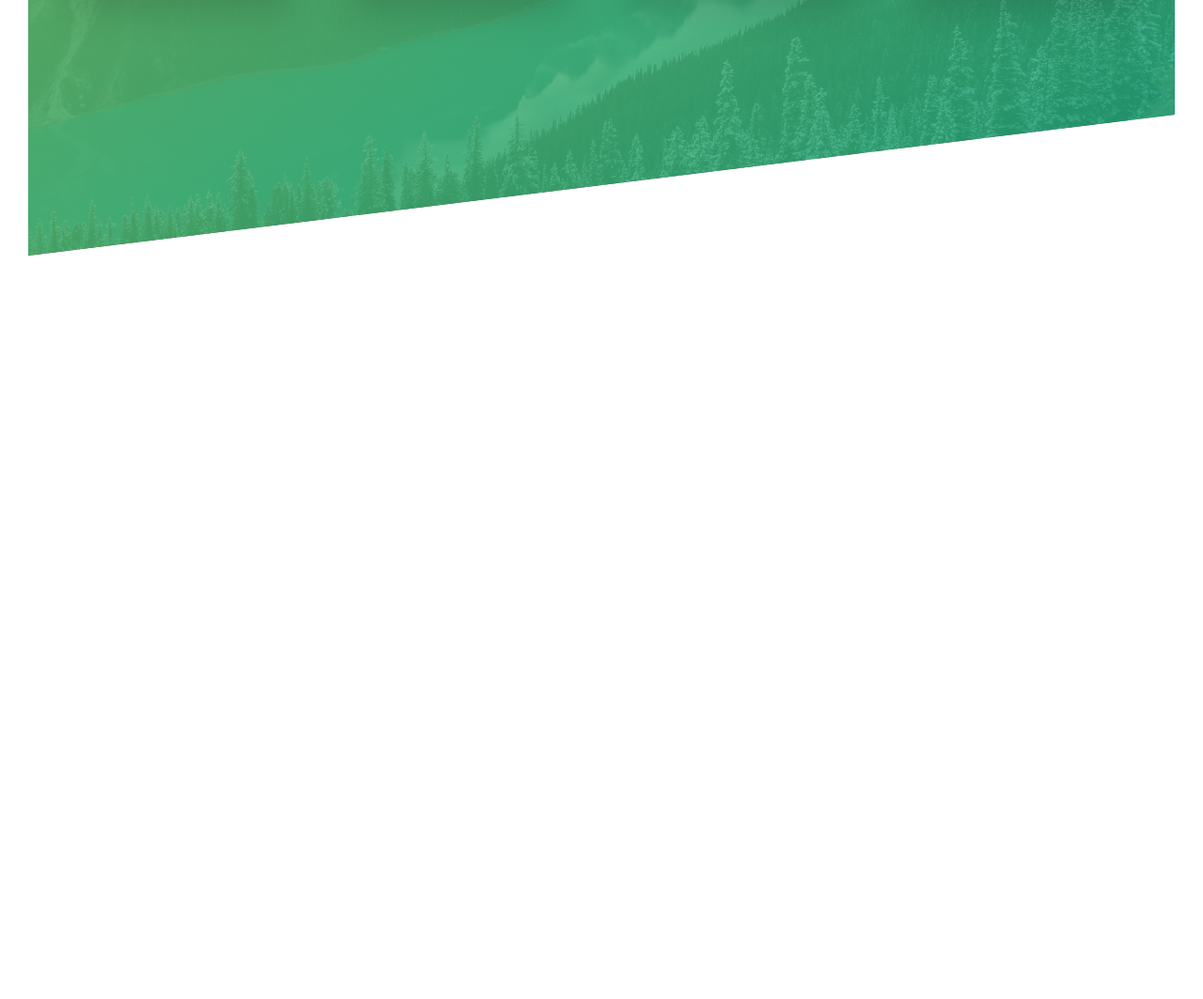
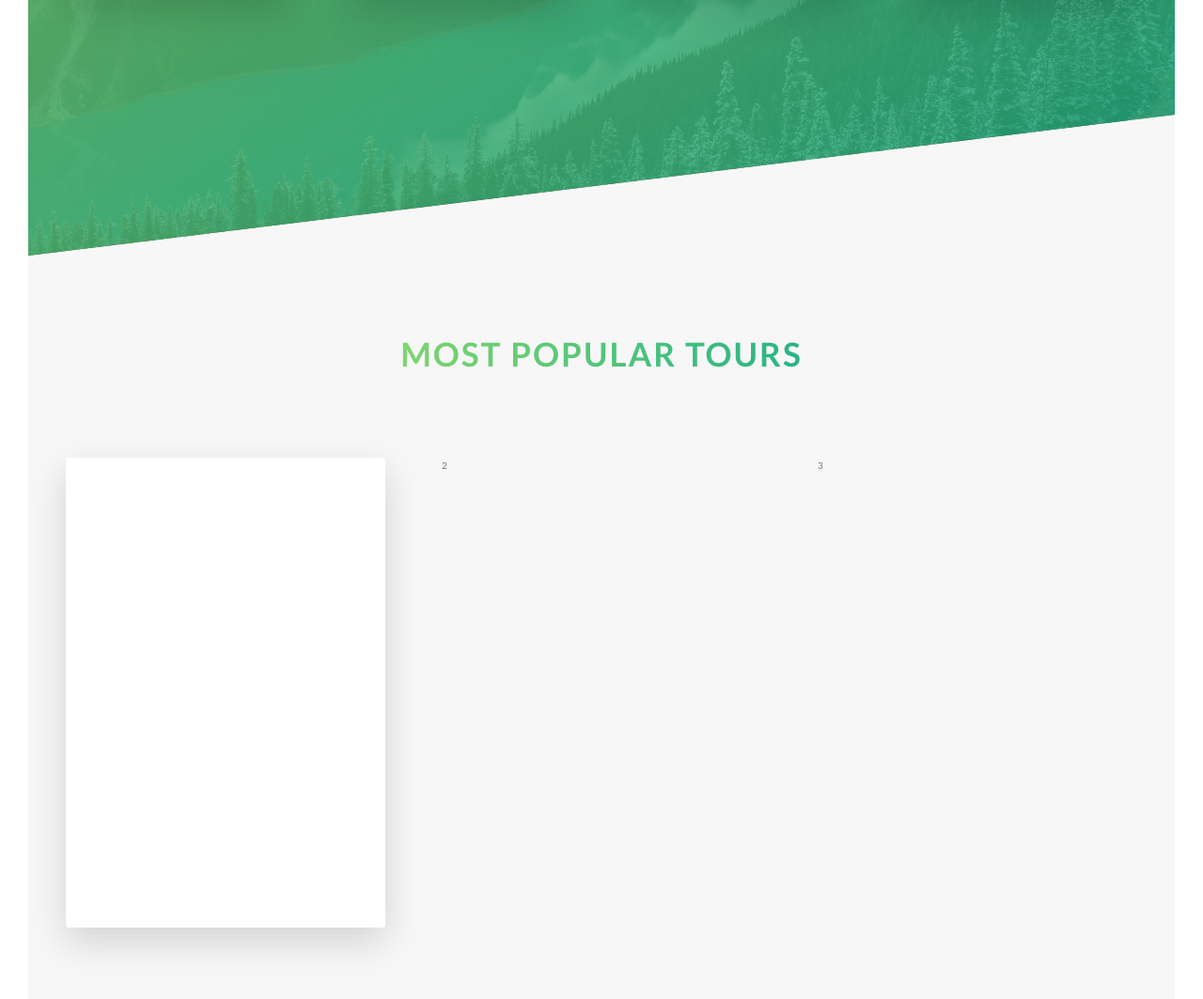
Before and after one commit to khonoridez/U-Sass, a website: page index.html in a window 1280 px wide. Shown: the part 2015-3078 px from the top of the page at 94% size. Before the commit the page ends 2287 px from the top, so only its background shows below. Drawn offline with Linux system fonts and the light colour scheme.

Commit message:
Tours section, implement rotating cards animation

```diff
--- a/index.html
+++ b/index.html
@@ -100,6 +100,35 @@
                     </div>
                 </div>
             </section>
+
+            <section class="section-tours">
+                <div class="u-center-text u-margin-bottom-big">
+                    <h2 class="heading-secondary">
+                        Most popular tours
+                    </h2>
+                </div>
+                <div class="row">
+                    <div class="col-1-of-3">
+                        <div class="card">
+                            <div class="card__side card__side--front">
+                                FRONT
+                            </div>
+                            <div class="card__side card__side--back card__side--back-1">
+                                BACK
+                            </div>
+                        </div>
+                    </div>
+
+                    <div class="col-1-of-3">
+                        2
+                    </div>
+
+                    <div class="col-1-of-3">
+                        3
+                    </div>
+                </div>
+
+            </section>
         </main>
     </body>
 </html>
--- a/sass/abstracts/_variables.scss
+++ b/sass/abstracts/_variables.scss
@@ -2,6 +2,12 @@
 $color-primary: #55c57a;
 $color-primary-light: #7ed56f;
 $color-primary-dark: #28b485;
+
+$color-secondary-light: #ffb900;
+$color-secondary-dark: #ff7730;
+
+$color-tertiary-light: #2998ff;
+$color-tertiary-dark: #5643fa;
 
 $color-grey-light-1: #f7f7f7;
 
--- /dev/null
+++ b/sass/components/_card.scss
@@ -0,0 +1,44 @@
+.card {
+    perspective: 150rem;
+    -moz-perspective: 150rem;
+    position: relative;
+    height: 50rem;
+
+    &__side {
+        color: #fff;
+        transition: all .8s ease;
+
+        // we took out element from natural flow, hence parent collapsed from natural height
+        // for position: absolute we can not apply clearfix, we have to set equal height to both parent and child
+        position: absolute;
+        height: 50rem;
+
+        top: 0;
+        left: 0;
+        width: 100%;
+        backface-visibility: hidden; // hides the back side of the element
+
+        border-radius: 3px;
+        box-shadow: 0 1.5rem 4rem rgba($color-black, .15);
+
+        &--front {
+            background-color: $color-white;
+        }
+
+        &--back {
+            transform: rotateY(180deg);
+
+            &-1 {
+                background-image: linear-gradient(to right bottom, $color-secondary-light, $color-secondary-dark);
+            }
+        }
+    }
+
+    &:hover &__side--front {
+        transform: rotateY(180deg);
+    }
+
+    &:hover &__side--back {
+        transform: rotateY(0);
+    }
+}
--- a/sass/main.scss
+++ b/sass/main.scss
@@ -8,6 +8,7 @@
 @import "base/utilities";
 
 @import "components/button";
+@import "components/card";
 @import "components/composition";
 @import "components/feature-box";
 
--- a/sass/pages/_home.scss
+++ b/sass/pages/_home.scss
@@ -21,3 +21,9 @@
         transform: skewY(7deg);
     }
 }
+
+.section-tours {
+    background-color: $color-grey-light-1;
+    padding: 25rem 0 50rem 0;
+    margin-top: -10rem; // coming from _header.scss 95vh - 75vh
+}
```
Also changed, not shown: css/style.css.
